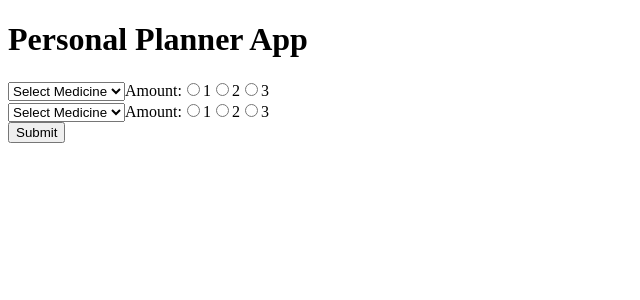
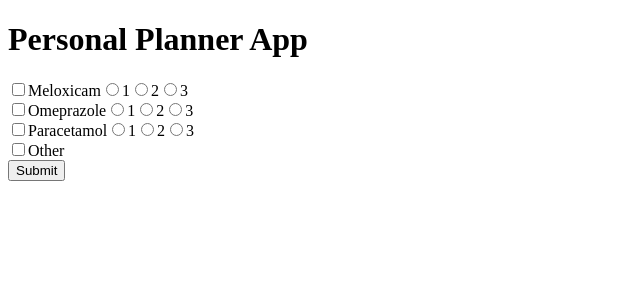
Before and after one commit to leonyi4/personal_app, a React (Vite) app: page / in a window 1280 px wide. Shown: the top 300 px of the page, without its empty margins (0-640 px from the left). Built offline with nearby package versions, Linux system fonts and the light colour scheme.

Commit message:
added medicine types

```diff
--- a/src/App.jsx
+++ b/src/App.jsx
@@ -3,14 +3,104 @@ import React, { useState } from "react";
 
 function App() {
 
-  const [medicine, setMedicine] = useState("")
-  const [amount, setAmount] = useState("")
+  // const [medicine, setMedicine] = useState("")
+  // const [amount, setAmount] = useState("")
   //const [paracetamol, setParacetamol] = useState("")
 
+  // const handleSubmit = (e) => {
+  //   e.preventDefault();
+  //   alert(`Medicine: ${medicine}, Amount: ${amount}`);
+  // };
+
+  const [medicines, setMedicines] = useState({
+    meloxicam: { selected: false, amount: "" },
+    omeprazole: { selected: false, amount: "" },
+    paracetamol: { selected: false, amount: "" }
+  })
+
+  const [otherMedicine, setOtherMedicine] = useState({ selected: false, name: "", amount: "" });
+
+  const handleMedicineChange = (e) => {
+    const { name, checked } = e.target
+    setMedicines({
+      ...medicines,
+      [name]: {
+        ...medicines[name],
+        selected: checked,
+        amount: checked ? medicines[name].amount : "",
+      }
+    })
+  }
+
+  const handleAmountChange = (e, medicineName) => {
+
+    if (!medicines[medicineName].selected) {
+      return
+    }
+
+    const { value } = e.target;
+    setMedicines({
+      ...medicines,
+      [medicineName]: {
+        ...medicines[medicineName],
+        amount: value
+      }
+    });
+  };
+
+  const handleOtherMedicineCheckbox = (e) => {
+    const { checked } = e.target;
+    setOtherMedicine({ ...otherMedicine, selected: checked });
+  };
+
+  const handleOtherMedicineChange = (e) => {
+    const { name, value } = e.target;
+    setOtherMedicine((prevState) => {
+      const newState = {
+          ...prevState,
+          [name]: value,
+      };
+
+      // Reset amount if the name is empty
+      if (name === "name" && value === "") {
+          newState.amount = "";
+      }
+
+      return newState;
+  });
+  };
+
+  const handleOtherMedicineAmountChange = (e) => {
+    console.log(otherMedicine.name)
+    if (!otherMedicine.name) {
+      return
+    }
+    const { value } = e.target;
+    setOtherMedicine({
+      ...otherMedicine,
+      amount: value,
+    });
+  };
+
+
+
+
   const handleSubmit = (e) => {
-    e.preventDefault();
-    alert(`Medicine: ${medicine}, Amount: ${amount}`);
-  };
+    e.preventDefault()
+
+    // Filter Selected Medicines
+    const selectedMedicines = Object.keys(medicines).filter((key) => medicines[key].selected)
+
+    // Check and add if "other" medicines are added
+    const medicineAmounts = selectedMedicines.map(med => `${med}: ${medicines[med].amount}`)
+
+    if (otherMedicine.selected && otherMedicine.name && otherMedicine.amount !== "0") {
+      medicineAmounts.push(`${otherMedicine.name}: ${otherMedicine.amount}`);
+    }
+
+
+    alert(`Medicines and amounts: ${medicineAmounts.join(", ")}`);
+  }
 
   return (
     <>
@@ -19,52 +109,89 @@ function App() {
       </div>
       <form onSubmit={handleSubmit}>
         <div>
-          <select onChange={(e) => setMedicine(e.target.value)}>
-            <option value="">Select Medicine</option>
-            <option value="Meloxicam">Meloxicam</option>
-            <option value="Omeprazole">Omeprazole</option>
-            <option value="Paracetamol">Paracetamol</option>
-          </select>
-          Amount:
           <label>
-            <input type="radio" value="1" checked={amount === "1"} onChange={(e) => setAmount(e.target.value)}/>
+            <input type='checkbox' name='meloxicam' checked={medicines.meloxicam.selected} onChange={(e) => handleMedicineChange(e, "meloxicam")} />
+            Meloxicam
+          </label>
+          <label>
+            <input type="radio" value="1" checked={medicines.meloxicam.amount === "1"} onChange={(e) => handleAmountChange(e, "meloxicam")} />
             1
           </label>
           <label>
             <input
-              type="radio" value="2" checked={amount === "2"} onChange={(e) => setAmount(e.target.value)} />
+              type="radio" value="2" checked={medicines.meloxicam.amount === "2"} onChange={(e) => handleAmountChange(e, "meloxicam")} />
             2
           </label>
           <label>
-            <input type="radio" value="3" checked={amount === "3"} onChange={(e) => setAmount(e.target.value)} />
+            <input type="radio" value="3" checked={medicines.meloxicam.amount === "3"} onChange={(e) => handleAmountChange(e, "meloxicam")} />
             3
           </label>
         </div>
         <div>
-          <select onChange={(e) => setMedicine(e.target.value)}>
-            <option value="">Select Medicine</option>
-            <option value="Meloxicam">Meloxicam</option>
-            <option value="Omeprazole">Omeprazole</option>
-            <option value="Paracetamol">Paracetamol</option>
-          </select>
-          Amount:
           <label>
-            <input type="radio" value="1" checked={amount === "1"} onChange={(e) => setAmount(e.target.value)}/>
+            <input type='checkbox' name='omeprazole' checked={medicines.omeprazole.selected} onChange={(e) => handleMedicineChange(e, "omeprazole")} />
+            Omeprazole
+          </label>
+          <label>
+            <input type="radio" value="1" checked={medicines.omeprazole.amount === "1"} onChange={(e) => handleAmountChange(e, "omeprazole")} />
             1
           </label>
           <label>
             <input
-              type="radio" value="2" checked={amount === "2"} onChange={(e) => setAmount(e.target.value)} />
+              type="radio" value="2" checked={medicines.omeprazole.amount === "2"} onChange={(e) => handleAmountChange(e, "omeprazole")} />
             2
           </label>
           <label>
-            <input type="radio" value="3" checked={amount === "3"} onChange={(e) => setAmount(e.target.value)} />
+            <input type="radio" value="3" checked={medicines.omeprazole.amount === "3"} onChange={(e) => handleAmountChange(e, "omeprazole")} />
             3
           </label>
         </div>
-
+        <div>
+          <label>
+            <input type='checkbox' name='paracetamol' checked={medicines.paracetamol.selected} onChange={(e) => handleMedicineChange(e, "paracetamol")} />
+            Paracetamol
+          </label>
+          <label>
+            <input type="radio" value="1" checked={medicines.paracetamol.amount === "1"} onChange={(e) => handleAmountChange(e, "paracetamol")} />
+            1
+          </label>
+          <label>
+            <input
+              type="radio" value="2" checked={medicines.paracetamol.amount === "2"} onChange={(e) => handleAmountChange(e, "paracetamol")} />
+            2
+          </label>
+          <label>
+            <input type="radio" value="3" checked={medicines.paracetamol.amount === "3"} onChange={(e) => handleAmountChange(e, "paracetamol")} />
+            3
+          </label>
+        </div>
+        <div>
+          <label>
+            <input type='checkbox' checked={otherMedicine.selected} onChange={handleOtherMedicineCheckbox} />
+            Other
+          </label>
+          {otherMedicine.selected && (
+            <div>
+              <input type='text' placeholder='Enter medicine name' value={otherMedicine.name} onChange={handleOtherMedicineChange} name='name' />
+              <label>
+                <input type="radio" value="1" checked={otherMedicine.amount === "1"} onChange={handleOtherMedicineAmountChange} />
+                1
+              </label>
+              <label>
+                <input
+                  type="radio" value="2" checked={otherMedicine.amount === "2"} onChange={handleOtherMedicineAmountChange} />
+                2
+              </label>
+              <label>
+                <input type="radio" value="3" checked={otherMedicine.amount === "3"} onChange={handleOtherMedicineAmountChange} />
+                3
+              </label>
+            </div>
+          )}
+        </div>
         <button type='submit'>Submit</button>
       </form>
+
     </>
   )
 }
```
